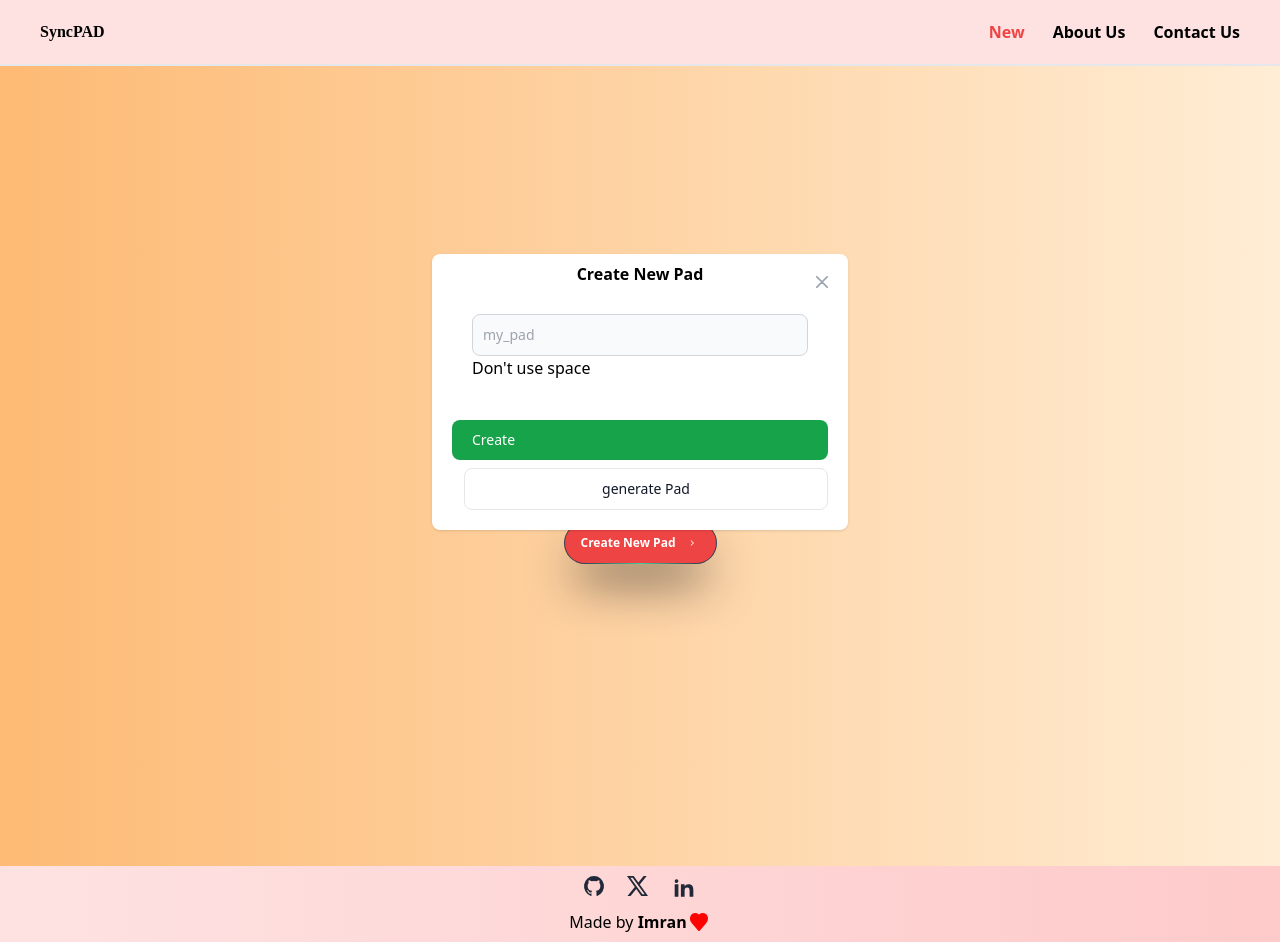
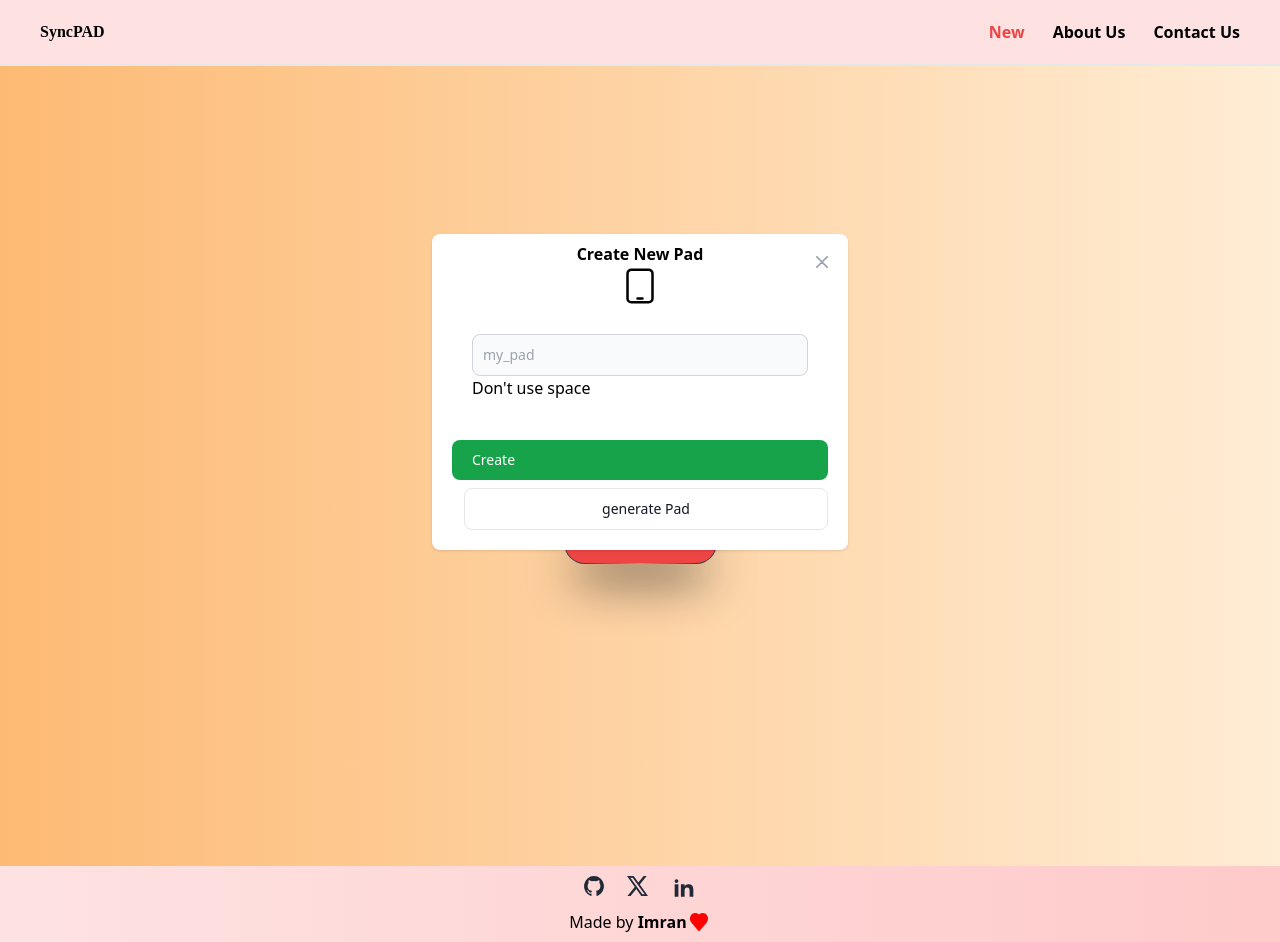
Before and after one commit to imranN74/SyncPad, a React (Vite) app in the folder client/: page / in a window 1280 px wide. Both pictures are taken after a click on the button "Create New Pad". Built offline with nearby package versions, Linux system fonts and the light colour scheme; no server answers.

Commit message:
updated modal logic on navbar new  button click

```diff
--- a/client/src/components/CreateModal.tsx
+++ b/client/src/components/CreateModal.tsx
@@ -33,7 +33,27 @@
       >
         <div className="relative p-4 w-full max-w-md max-h-full">
           <div className="relative bg-white rounded-lg shadow dark:bg-gray-700">
-            <div className="text-center py-2 font-bold">Create New Pad</div>
+            <div>
+              <div className="text-center py-2 font-bold">
+                Create New Pad
+                <div className="flex justify-center">
+                  <svg
+                    xmlns="http://www.w3.org/2000/svg"
+                    fill="none"
+                    viewBox="0 0 24 24"
+                    strokeWidth="1.5"
+                    stroke="currentColor"
+                    className="size-10"
+                  >
+                    <path
+                      strokeLinecap="round"
+                      strokeLinejoin="round"
+                      d="M10.5 19.5h3m-6.75 2.25h10.5a2.25 2.25 0 0 0 2.25-2.25v-15a2.25 2.25 0 0 0-2.25-2.25H6.75A2.25 2.25 0 0 0 4.5 4.5v15a2.25 2.25 0 0 0 2.25 2.25Z"
+                    />
+                  </svg>
+                </div>
+              </div>
+            </div>
             <button
               onClick={() => {
                 window.location.reload();
--- a/client/src/components/Navbar.tsx
+++ b/client/src/components/Navbar.tsx
@@ -1,12 +1,20 @@
 import { Logo } from "./Logo";
+import { useHandleModal } from "../hooks/handleModal";
+import { CreateModal } from "./CreateModal";
 
 export const Navbar = () => {
+  const { modalState, setModalState } = useHandleModal(false);
+
   return (
     <div className="flex justify-between px-5 md:px-10 py-5 border-b-2 bg-red-100">
       <Logo />
       <div>
         <ul className="flex gap-4 md:gap-7 font-semibold">
-          <li>
+          <li
+            onClick={() => {
+              setModalState(true);
+            }}
+          >
             <a className="text-red-500 cursor-pointer hover:underline">New</a>
           </li>
           <li>
@@ -17,6 +25,7 @@
           </li>
         </ul>
       </div>
+      <CreateModal visiblity={modalState} />
     </div>
   );
 };
```
